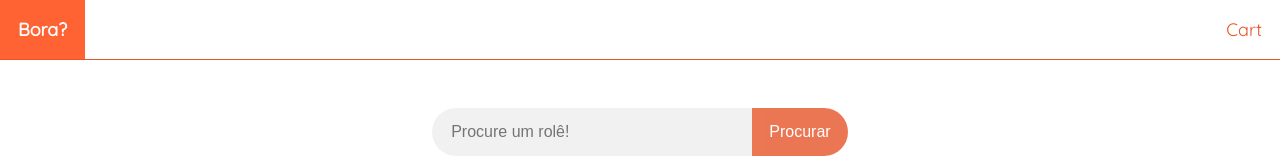
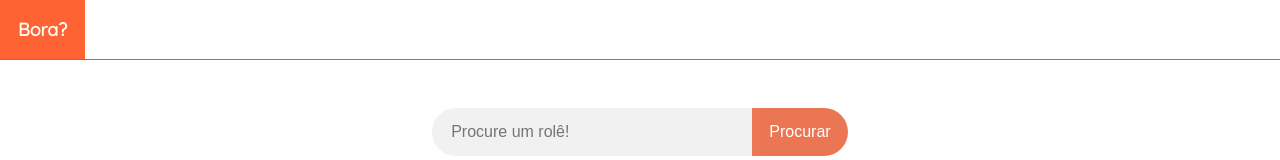
Before and after one commit to AmonApolonio/Bora, an Angular app: page / in a window 1280 px wide. Shown: the top 160 px of the page. Built offline with nearby package versions, Linux system fonts and the light colour scheme; no server answers.

Commit message:
header quickfix

```diff
--- a/src/app/header/header.component.html
+++ b/src/app/header/header.component.html
@@ -1,12 +1,5 @@
 <header>
     <div class="container">
       <a href="#" routerLink="/" class="logo">Bora?</a>
-      <nav>
-        <ul>
-          <li>
-            <a href="#" rourterLink="/cart-page">Cart</a>
-          </li>
-        </ul>
-      </nav>
     </div>
   </header>
```
